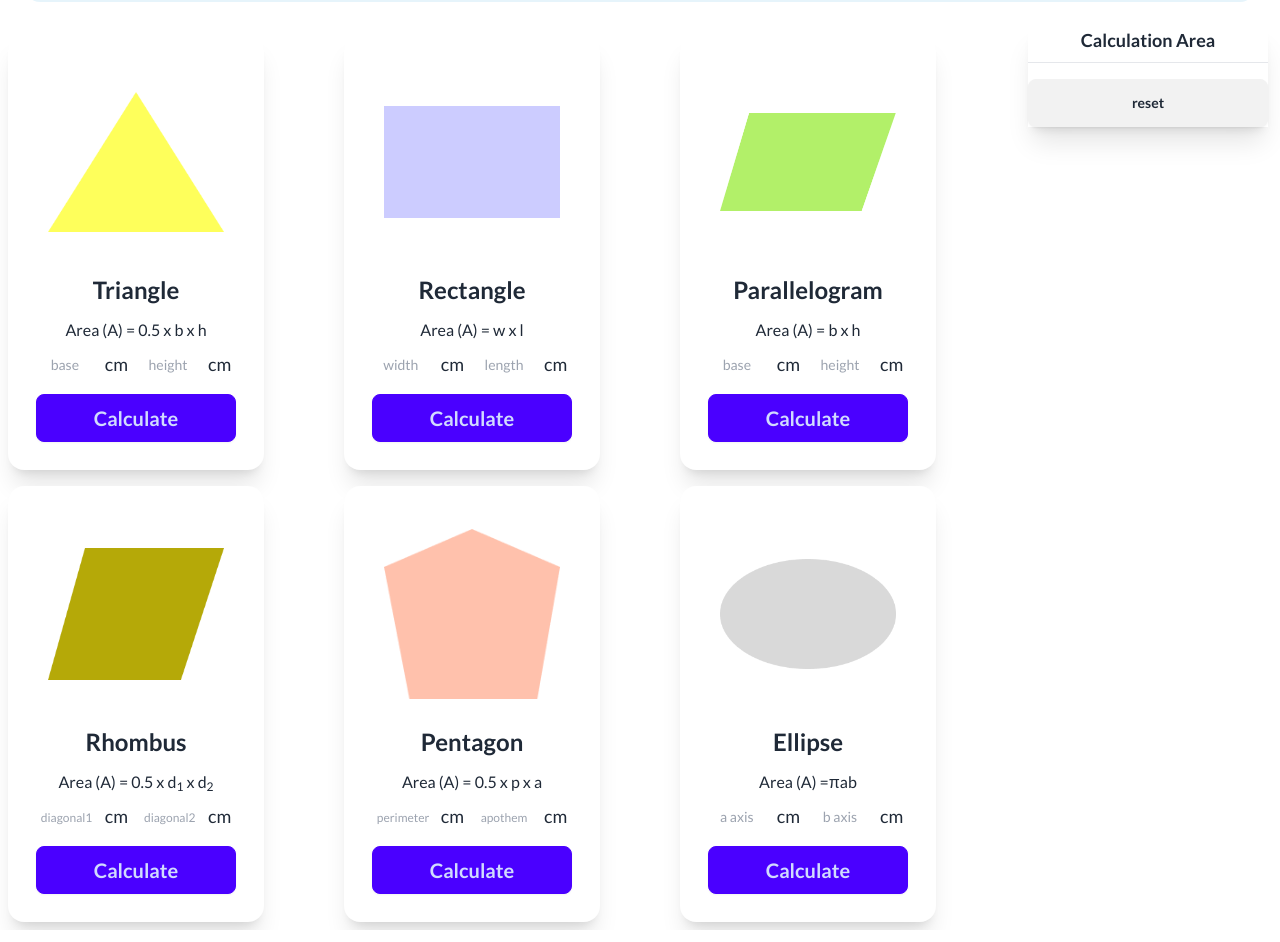
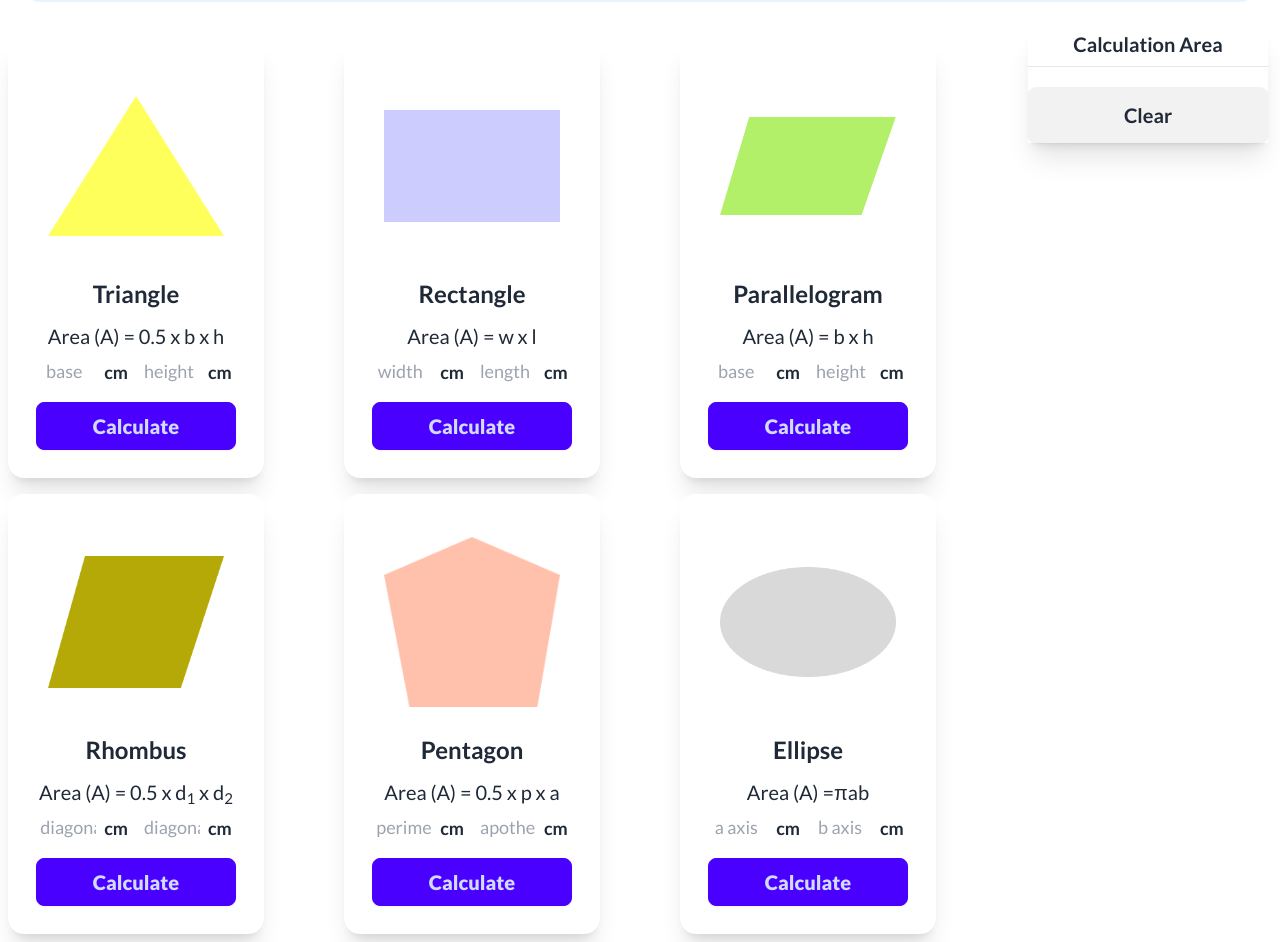
Before and after one commit to prokhorislam/Geometry-Hero, a plain HTML site: page index.html in a window 1280 px wide. Shown: the part 86-1028 px from the top of the page. Drawn offline with nearby package versions, Linux system fonts and the light colour scheme.

Commit message:
project basic touchup

```diff
--- a/index.html
+++ b/index.html
@@ -18,13 +18,13 @@
 </head>
 <body>
     <header>
-        <nav class="mx-4 my-4 lg:mx-6 lg:my-6">
+        <nav class="mx-4 mt-6 mb-10 lg:mx-6 lg:mt-6 lg:mb-7">
             <div class="navbar rounded-2xl bg-[#1090d81a]">
                 <div class="navbar-start">
-                  <a class="btn btn-ghost text-xl"><span>Geometry Hero</span></a>
+                  <a class="btn btn-ghost text-4xl lg:text-2xl"><span>Geometry Hero</span></a>
                 </div>
                 <div class="navbar-end">
-                  <a class="btn">Blog</a>
+                  <a class="btn text-4xl lg:text-xl">Blog</a>
                 </div>
               </div>
         </nav>
@@ -34,182 +34,182 @@
             <!-- main section cards -->
             <div class="flex-1">
                 <!-- card container's -->
-                 <div class="grid gap-4 lg:grid-cols-3 p-2">
+                 <div class="grid gap-12 lg:gap-4 lg:grid-cols-3 p-2">
                     <!-- card 1 triangle-->
-                    <div class="card card-compact bg-base-100 p-3 w-56 md:w-60 lg:w-64 h-auto shadow-xl hover:bg-[#1090d81a]">
+                    <div class="card card-compact bg-base-100 p-3 w-auto lg:w-64 h-auto shadow-xl hover:bg-[#1090d81a]">
                         <!-- triangle img -->
-                        <figure class="w-48 h-48 md:w-40 lg:w-44 mx-auto mt-5">
+                        <figure class="w-48 h-48 md:w-auto  lg:w-44 mx-auto mt-5">
                           <img
                             src="./images/triangle.png"
                             alt="triangle" />
                         </figure>
                         <!-- card body -->
                         <div class="card-body">
-                          <h2 class="card-title mx-auto text-2xl font-bold">Triangle</h2>
-                          <p class="mx-auto font-normal text-base">Area (A) = 0.5 x b x h</p>
+                          <h2 class="card-title lg:mt-0 mt-2 mx-auto text-4xl lg:text-2xl font-bold">Triangle</h2>
+                          <p class="mx-auto font-normal mb-3 mt-4 lg:mt-0 lg:mb-0 text-xl">Area (A) = 0.5 x b x h</p>
                           <!-- calculator input bar -->
-                          <div class="flex justify-center mb-2">
+                          <div class="flex justify-center mb-4 lg:mb-2">
                             <span class="flex">
-                                <input id="triangle-base" class="w-16 h-7 placeholder:text-sm text-center placeholder:px-2" type="text" placeholder="base"><span class="mx-2 font-normal text-lg">cm</span>
+                                <input id="triangle-base" class="w-16 md:w-32 lg:w-16 h-7 lg:h-7 md:h-10 placeholder:text-lg text-center placeholder:px-2" type="text" placeholder="base"><span class="mx-2 font-bold text-lg md:text-2xl lg:text-lg">cm</span>
                             </span>
                             <span class="flex">
-                                <input id="triangle-height" class="w-16 h-7 placeholder:text-sm text-center placeholder:px-2" type="text" placeholder="height"><span class="mx-2 font-normal text-lg">cm</span>
+                                <input id="triangle-height" class="w-16 md:w-32 lg:w-16 h-7 lg:h-7 md:h-10 placeholder:text-lg text-center placeholder:px-2" type="text" placeholder="height"><span class="mx-2 font-bold text-lg md:text-2xl lg:text-lg">cm</span>
                             </span>
                           </div>
                           <!-- calculate button -->
                           <div class="card-actions justify-end">
-                            <button onclick="triangle()" class="btn btn-primary w-full text-xl font-bold">Calculate</button>
+                            <button onclick="triangle()" class="btn btn-primary w-full text-3xl lg:text-xl font-extrabold">Calculate</button>
                           </div>
                         </div>
                       </div>
                       <!-- card 2 rectangle-->
-                      <div class="card card-compact bg-base-100 p-3 w-56 md:w-60 lg:w-64 h-auto shadow-xl hover:bg-[#1090d81a]">
+                      <div class="card card-compact bg-base-100 p-3 w-auto lg:w-64 h-auto shadow-xl hover:bg-[#1090d81a]">
                         <!-- triangle img -->
-                        <figure class="w-48 h-48 md:w-40 lg:w-44 mx-auto mt-5">
+                        <figure class="w-48 h-48 md:w-auto  lg:w-44 mx-auto mt-5">
                           <img
                             src="./images/rectangle.png"
                             alt="rectangle" />
                         </figure>
                         <!-- card body -->
                         <div class="card-body">
-                          <h2 class="card-title mx-auto text-2xl font-bold">Rectangle</h2>
-                          <p class="mx-auto font-normal text-base">Area (A) = w x l</p>
+                          <h2 class="card-title lg:mt-0 mt-2 mx-auto text-4xl lg:text-2xl font-bold">Rectangle</h2>
+                          <p class="mx-auto font-normal mb-3 mt-4 lg:mt-0 lg:mb-0 text-xl">Area (A) = w x l</p>
                           <!-- calculator input bar -->
                           <div class="flex justify-center mb-2">
                             <span class="flex">
-                                <input id="rectangle-width" class="w-16 h-7 placeholder:text-sm text-center placeholder:px-2" type="text" placeholder="width"><span class="mx-2 font-normal text-lg">cm</span>
+                                <input id="rectangle-width" class="w-16 md:w-32 lg:w-16 h-7 lg:h-7 md:h-10 placeholder:text-lg text-center placeholder:px-2" type="text" placeholder="width"><span class="mx-2 font-bold text-lg md:text-2xl lg:text-lg">cm</span>
                             </span>
                             <span class="flex">
-                                <input id="rectangle-length" class="w-16 h-7 placeholder:text-sm text-center placeholder:px-2" type="text" placeholder="length"><span class="mx-2 font-normal text-lg">cm</span>
+                                <input id="rectangle-length" class="w-16 md:w-32 lg:w-16 h-7 lg:h-7 md:h-10 placeholder:text-lg text-center placeholder:px-2" type="text" placeholder="length"><span class="mx-2 font-bold text-lg md:text-2xl lg:text-lg">cm</span>
                             </span>
                           </div>
                           <!-- calculate button -->
                           <div class="card-actions justify-end">
-                            <button onclick="rectangle()" class="btn btn-primary w-full text-xl font-bold">Calculate</button>
+                            <button onclick="rectangle()" class="btn btn-primary w-full text-3xl lg:text-xl font-extrabold">Calculate</button>
                           </div>
                         </div>
                       </div>
                       <!-- card 3 Parallelogram-->
-                      <div class="card card-compact bg-base-100 p-3 w-56 md:w-60 lg:w-64 h-auto shadow-xl hover:bg-[#1090d81a]">
+                      <div class="card card-compact bg-base-100 p-3 w-auto lg:w-64 h-auto shadow-xl hover:bg-[#1090d81a]">
                         <!-- Parallelogram img -->
-                        <figure class="w-48 h-48 md:w-40 lg:w-44 mx-auto mt-5">
+                        <figure class="w-48 h-48 md:w-auto  lg:w-44 mx-auto mt-5">
                           <img
                             src="./images/parallelogram.png"
                             alt="Parallelogram" />
                         </figure>
                         <!-- card body -->
                         <div class="card-body">
-                          <h2 class="card-title mx-auto text-2xl font-bold">Parallelogram</h2>
-                          <p class="mx-auto font-normal text-base">Area (A) = b x h</p>
+                          <h2 class="card-title lg:mt-0 mt-2 mx-auto text-4xl lg:text-2xl font-bold">Parallelogram</h2>
+                          <p class="mx-auto font-normal mb-3 mt-4 lg:mt-0 lg:mb-0 text-xl">Area (A) = b x h</p>
                           <!-- calculator input bar -->
                           <div class="flex justify-center mb-2">
                             <span class="flex">
-                                <input id="Parallelogram-width" class="w-16 h-7 placeholder:text-sm text-center placeholder:px-2" type="text" placeholder="base"><span class="mx-2 font-normal text-lg">cm</span>
+                                <input id="Parallelogram-width" class="w-16 md:w-32 lg:w-16 h-7 lg:h-7 md:h-10 placeholder:text-lg text-center placeholder:px-2" type="text" placeholder="base"><span class="mx-2 font-bold text-lg md:text-2xl lg:text-lg">cm</span>
                             </span>
                             <span class="flex">
-                                <input id="Parallelogram-length" class="w-16 h-7 placeholder:text-sm text-center placeholder:px-2" type="text" placeholder="height"><span class="mx-2 font-normal text-lg">cm</span>
+                                <input id="Parallelogram-length" class="w-16 md:w-32 lg:w-16 h-7 lg:h-7 md:h-10 placeholder:text-lg text-center placeholder:px-2" type="text" placeholder="height"><span class="mx-2 font-bold text-lg md:text-2xl lg:text-lg">cm</span>
                             </span>
                           </div>
                           <!-- calculate button -->
                           <div class="card-actions justify-end">
-                            <button onclick="Parallelogram()" class="btn btn-primary w-full text-xl font-bold">Calculate</button>
+                            <button onclick="Parallelogram()" class="btn btn-primary w-full text-3xl lg:text-xl font-extrabold">Calculate</button>
                           </div>
                         </div>
                       </div>
                       <!-- card 4 -->
-                      <div class="card card-compact bg-base-100 p-3 w-56 md:w-60 lg:w-64 h-auto shadow-xl hover:bg-[#1090d81a]">
+                      <div class="card card-compact bg-base-100 p-3 w-auto lg:w-64 h-auto shadow-xl hover:bg-[#1090d81a]">
                         <!-- Rhombus img -->
-                        <figure class="w-48 h-48 md:w-40 lg:w-44 mx-auto mt-5">
+                        <figure class="w-48 h-48 md:w-auto  lg:w-44 mx-auto mt-5">
                           <img
                             src="./images/rhombus.png"
                             alt="Rhombus" />
                         </figure>
                         <!-- card body -->
                         <div class="card-body">
-                          <h2 class="card-title mx-auto text-2xl font-bold">Rhombus</h2>
-                          <p class="mx-auto font-normal text-base">Area (A) = 0.5 x d<sub>1</sub> x d<sub>2</sub></p>
+                          <h2 class="card-title lg:mt-0 mt-2 mx-auto text-4xl lg:text-2xl font-bold">Rhombus</h2>
+                          <p class="mx-auto font-normal mb-3 mt-4 lg:mt-0 lg:mb-0 text-xl">Area (A) = 0.5 x d<sub>1</sub> x d<sub>2</sub></p>
                           <!-- calculator input bar -->
                           <div class="flex justify-center mb-2">
                             <span class="flex">
-                                <input id="Rhombus-width" class="w-16 h-7 placeholder:text-xs text-center placeholder:px-2" type="text" placeholder="diagonal1"><span class="mx-2 font-normal text-lg">cm</span>
+                                <input id="Rhombus-width" class="w-16 md:w-32 lg:w-16 h-7 lg:h-7 md:h-10 placeholder:text-lg text-center placeholder:px-2" type="text" placeholder="diagonal1"><span class="mx-2 font-bold text-lg md:text-2xl lg:text-lg">cm</span>
                             </span>
                             <span class="flex">
-                                <input id="Rhombus-length" class="w-16 h-7 placeholder:text-xs text-center placeholder:px-2" type="text" placeholder="diagonal2"><span class="mx-2 font-normal text-lg">cm</span>
+                                <input id="Rhombus-length" class="w-16 md:w-32 lg:w-16 h-7 lg:h-7 md:h-10 placeholder:text-lg text-center placeholder:px-2" type="text" placeholder="diagonal2"><span class="mx-2 font-bold text-lg md:text-2xl lg:text-lg">cm</span>
                             </span>
                           </div>
                           <!-- calculate button -->
                           <div class="card-actions justify-end">
-                            <button onclick="Rhombus()" class="btn btn-primary w-full text-xl font-bold">Calculate</button>
+                            <button onclick="Rhombus()" class="btn btn-primary w-full text-3xl lg:text-xl font-extrabold">Calculate</button>
                           </div>
                         </div>
                       </div>
                       <!-- card 5 -->
-                      <div class="card card-compact bg-base-100 p-3 w-56 md:w-60 lg:w-64 h-auto shadow-xl hover:bg-[#1090d81a]">
+                      <div class="card card-compact bg-base-100 p-3 w-auto lg:w-64 h-auto shadow-xl hover:bg-[#1090d81a]">
                         <!-- Pentagon img -->
-                        <figure class="w-48 h-48 md:w-40 lg:w-44 mx-auto mt-5">
+                        <figure class="w-48 h-48 md:w-auto  lg:w-44 mx-auto mt-5">
                           <img
                             src="./images/pentagon.png"
                             alt="triangle" />
                         </figure>
                         <!-- card body -->
                         <div class="card-body">
-                          <h2 class="card-title mx-auto text-2xl font-bold">Pentagon</h2>
-                          <p class="mx-auto font-normal text-base">Area (A) = 0.5 x p x a</p>
+                          <h2 class="card-title lg:mt-0 mt-2 mx-auto text-4xl lg:text-2xl font-bold">Pentagon</h2>
+                          <p class="mx-auto font-normal mb-3 mt-4 lg:mt-0 lg:mb-0 text-xl">Area (A) = 0.5 x p x a</p>
                           <!-- calculator input bar -->
                           <div class="flex justify-center mb-2">
                             <span class="flex">
-                                <input id="Pentagon-width" class="w-16 h-7 placeholder:text-xs text-center placeholder:px-2" type="text" placeholder="perimeter"><span class="mx-2 font-normal text-lg">cm</span>
+                                <input id="Pentagon-width" class="w-16 md:w-32 lg:w-16 h-7 lg:h-7 md:h-10 placeholder:text-lg text-center placeholder:px-2" type="text" placeholder="perimeter"><span class="mx-2 font-bold text-lg md:text-2xl lg:text-lg">cm</span>
                             </span>
                             <span class="flex">
-                                <input id="Pentagon-length" class="w-16 h-7 placeholder:text-xs text-center placeholder:px-2" type="text" placeholder="apothem"><span class="mx-2 font-normal text-lg">cm</span>
+                                <input id="Pentagon-length" class="w-16 md:w-32 lg:w-16 h-7 lg:h-7 md:h-10 placeholder:text-lg text-center placeholder:px-2" type="text" placeholder="apothem"><span class="mx-2 font-bold text-lg md:text-2xl lg:text-lg">cm</span>
                             </span>
                           </div>
                           <!-- calculate button -->
                           <div class="card-actions justify-end">
-                            <button onclick="Pentagon()" class="btn btn-primary w-full text-xl font-bold">Calculate</button>
+                            <button onclick="Pentagon()" class="btn btn-primary w-full text-3xl lg:text-xl font-extrabold">Calculate</button>
                           </div>
                         </div>
                       </div>
                       <!-- card 6 -->
-                      <div class="card card-compact bg-base-100 p-3 w-56 md:w-60 lg:w-64 h-auto shadow-xl hover:bg-[#1090d81a]">
+                      <div class="card card-compact bg-base-100 p-3 w-auto lg:w-64 h-auto shadow-xl hover:bg-[#1090d81a]">
                         <!-- Ellipse img -->
-                        <figure class="w-48 h-48 md:w-40 lg:w-44 mx-auto mt-5">
+                        <figure class="w-48 h-48 md:w-auto  lg:w-44 mx-auto mt-5">
                           <img
                             src="./images/ellipse.png"
                             alt="Ellipse" />
                         </figure>
                         <!-- card body -->
                         <div class="card-body">
-                          <h2 class="card-title mx-auto text-2xl font-bold">Ellipse</h2>
-                          <p class="mx-auto font-normal text-base">Area (A) =&pi;ab </p>
+                          <h2 class="card-title lg:mt-0 mt-2 mx-auto text-4xl lg:text-2xl font-bold">Ellipse</h2>
+                          <p class="mx-auto font-normal mb-3 mt-4 lg:mt-0 lg:mb-0 text-xl">Area (A) =&pi;ab </p>
                           <!-- calculator input bar -->
                           <div class="flex justify-center mb-2">
                             <span class="flex">
-                                <input id="Ellipse-width" class="w-16 h-7 placeholder:text-sm text-center placeholder:px-2" type="text" placeholder="a axis"><span class="mx-2 font-normal text-lg">cm</span>
+                                <input id="Ellipse-width" class="w-16 md:w-32 lg:w-16 h-7 lg:h-7 md:h-10 placeholder:text-lg text-center placeholder:px-2" type="text" placeholder="a axis"><span class="mx-2 font-bold text-lg md:text-2xl lg:text-lg">cm</span>
                             </span>
                             <span class="flex">
-                                <input id="Ellipse-length" class="w-16 h-7 placeholder:text-sm text-center placeholder:px-2" type="text" placeholder="b axis"><span class="mx-2 font-normal text-lg">cm</span>
+                                <input id="Ellipse-length" class="w-16 md:w-32 lg:w-16 h-7 lg:h-7 md:h-10 placeholder:text-lg text-center placeholder:px-2" type="text" placeholder="b axis"><span class="mx-2 font-bold text-lg md:text-2xl lg:text-lg">cm</span>
                             </span>
                           </div>
                           <!-- calculate button -->
                           <div class="card-actions justify-end">
-                            <button onclick="Ellipse()" class="btn btn-primary w-full text-xl font-bold">Calculate</button>
+                            <button onclick="Ellipse()" class="btn btn-primary w-full text-3xl lg:text-xl font-extrabold">Calculate</button>
                           </div>
                         </div>
                       </div>
                  </div>
             </div>
             <!-- calculation results -->
-            <aside class=" h-full shadow-xl mr-8 md:mr-4 lg:mr-3 w-60 flex-col" >
+            <aside class=" h-full shadow-xl mr-5 lg:mr-3 w-2/5 lg:w-60 flex-col" >
                 <!-- area calculation heading -->
                 <div class="flex justify-center">
-                    <p class="text-lg font-bold">Calculation Area</p>
+                    <p class="lg:text-xl text-4xl font-bold">Calculation Area</p>
                 </div>
-                <hr class="mt-2 mb-4">
+                <hr class="mt-2 mb-5">
                 <div id="result-area">
                     <!-- area calculation results -->
                 </div>
-                <button  id="reset-button" class="btn w-full flex-end hover:bg-[#1090d81a]">reset</button>
+                <button  id="reset-button" class="btn w-full lg:h-14 h-32 flex-end hover:bg-[#1090d81a] lg:text-xl text-4xl font-bold">Clear</button>
             </aside>
         </section>
     </main>
--- a/scripts/EllipseCalculation.js
+++ b/scripts/EllipseCalculation.js
@@ -17,6 +17,7 @@ function Ellipse() {
 
     let li = document.createElement("li");
     li.style.paddingBottom = "20px";
+    li.style.fontSize = "24px";
     li.appendChild(document.createTextNode(`a Axis : ${width} cm, b Axis : ${length} cm | Ellipse area = ${area} cm². `));
     resultArea.appendChild(li);
 }
--- a/scripts/ParallelogramCalculation.js
+++ b/scripts/ParallelogramCalculation.js
@@ -17,6 +17,7 @@ function Parallelogram() {
 
     let li = document.createElement("li");
     li.style.paddingBottom = "20px";
+    li.style.fontSize = "24px";
     li.appendChild(document.createTextNode(`base : ${width} cm, height : ${length} cm | Parallelogram area = ${area} cm². `));
     resultArea.appendChild(li);
 }
--- a/scripts/PentagonCalculation.js
+++ b/scripts/PentagonCalculation.js
@@ -17,6 +17,7 @@ function Pentagon() {
 
     let li = document.createElement("li");
     li.style.paddingBottom = "20px";
+    li.style.fontSize = "24px";
     li.appendChild(document.createTextNode(`Perimeter : ${width} cm, Apothem : ${length} cm | Pentagon area = ${area} cm². `));
     resultArea.appendChild(li);
 }
--- a/scripts/rectangleCalculation.js
+++ b/scripts/rectangleCalculation.js
@@ -14,6 +14,7 @@ function rectangle() {
     // create element
     let li = document.createElement("li");
     li.style.paddingBottom = "20px";
+    li.style.fontSize = "24px";
     li.appendChild(document.createTextNode(`width : ${width} cm, length : ${length} cm | Rectangle area = ${recArea} square cm². `));
     resultArea.appendChild(li);
 }
--- a/scripts/rhombusCalculation.js
+++ b/scripts/rhombusCalculation.js
@@ -17,6 +17,7 @@ function Rhombus() {
 
     let li = document.createElement("li");
     li.style.paddingBottom = "20px";
+    li.style.fontSize = "24px";
     li.appendChild(document.createTextNode(`Diagram(1) : ${width} cm, Diagram(2) : ${length} cm | Rhombus area = ${area} cm². `));
     resultArea.appendChild(li);
 }
--- a/scripts/triangleCalculation.js
+++ b/scripts/triangleCalculation.js
@@ -16,6 +16,7 @@ function triangle() {
     let resultArea = document.getElementById("result-area");
     let li = document.createElement("li");
     li.style.paddingBottom = "20px";
+    li.style.fontSize = "24px";
     li.appendChild(document.createTextNode(`base : ${base} cm, height : ${height} cm | Triangle area = ${area} square cm².`));
     resultArea.appendChild(li);
 }
```
